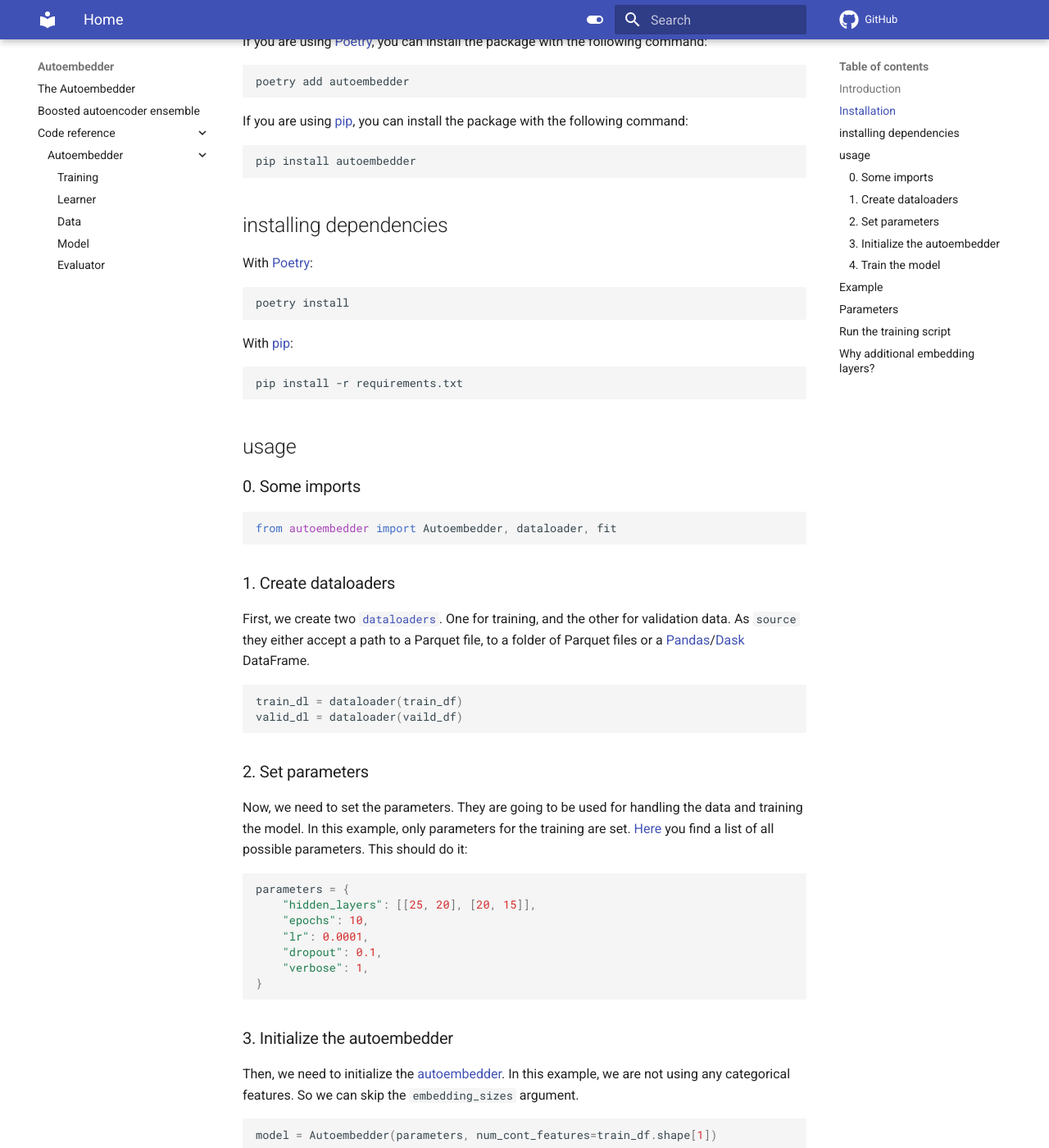
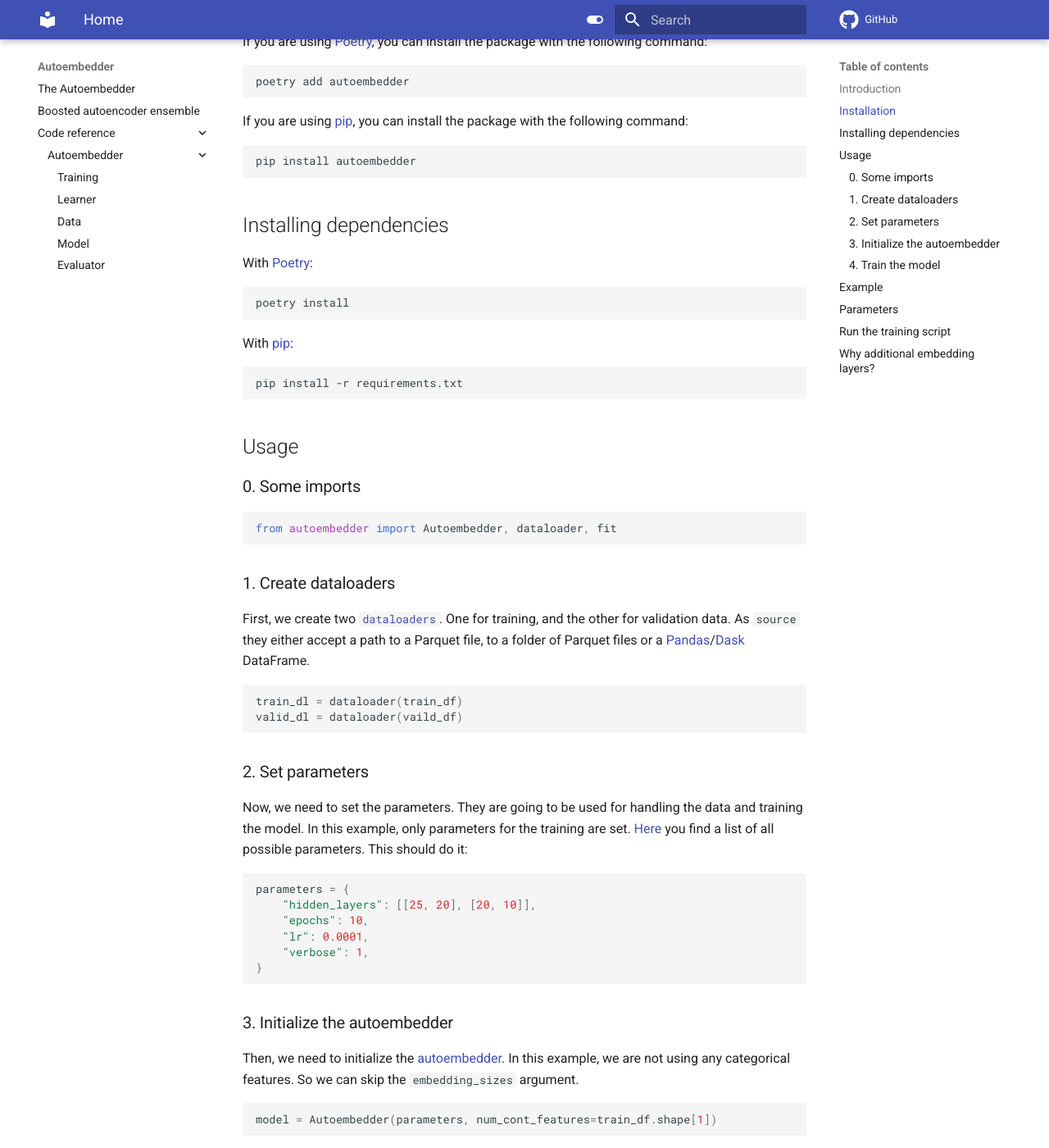
Before and after one commit to chrislemke/autoembedder, an MkDocs documentation site: the page built from docs/README.md, in a window 1280 px wide and 1400 px high, scrolled down 841 px. Shown: the whole window at 82% size. Built offline with MkDocs 1.6.1 and Material for MkDocs 9.7.7, drawn with Linux system fonts in a browser that asks for light colours; comment, search, counter and statistics services are not loaded.

````diff
--- a/docs/README.md
+++ b/docs/README.md
@@ -24,7 +24,7 @@ pip install autoembedder
 ```
 
 
-## installing dependencies
+## Installing dependencies
 With [Poetry](https://python-poetry.org/):
 ```bash
 poetry install
@@ -33,7 +33,7 @@ With [pip](https://pypi.org/project/pip/):
 ```bash
 pip install -r requirements.txt
 ```
-## usage
+## Usage
 ### 0. Some imports
 ```python
 from autoembedder import Autoembedder, dataloader, fit
@@ -49,10 +49,9 @@ valid_dl = dataloader(vaild_df)
 Now, we need to set the parameters. They are going to be used for handling the data and training the model. In this example, only parameters for the training are set. [Here](https://github.com/chrislemke/autoembedder#parameters) you find a list of all possible parameters. This should do it:
 ```python
 parameters = {
-    "hidden_layers": [[25, 20], [20, 15]],
+    "hidden_layers": [[25, 20], [20, 10]],
     "epochs": 10,
     "lr": 0.0001,
-    "dropout": 0.1,
     "verbose": 1,
 }
 ```
--- a/pyproject.toml
+++ b/pyproject.toml
@@ -1,6 +1,6 @@
 [tool.poetry]
 name = "Autoembedder"
-version = "0.1.7"
+version = "0.1.8"
 description = "PyTorch autoencoder with additional embeddings layer for categorical data."
 authors = ["Christopher Lemke <chris@syhbl.mozmail.com>"]
 license = "MIT"
````
Also changed, not shown: example.ipynb.
